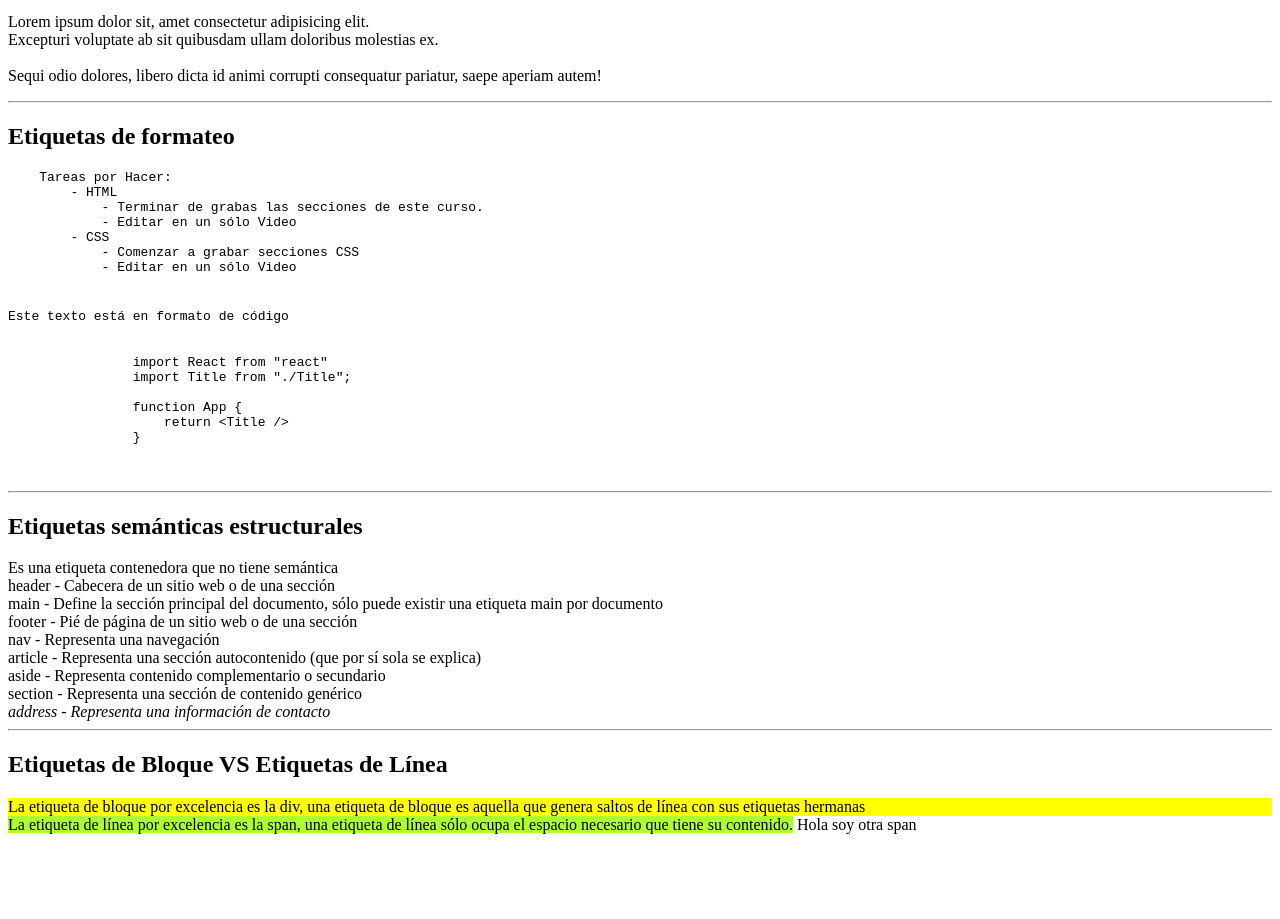
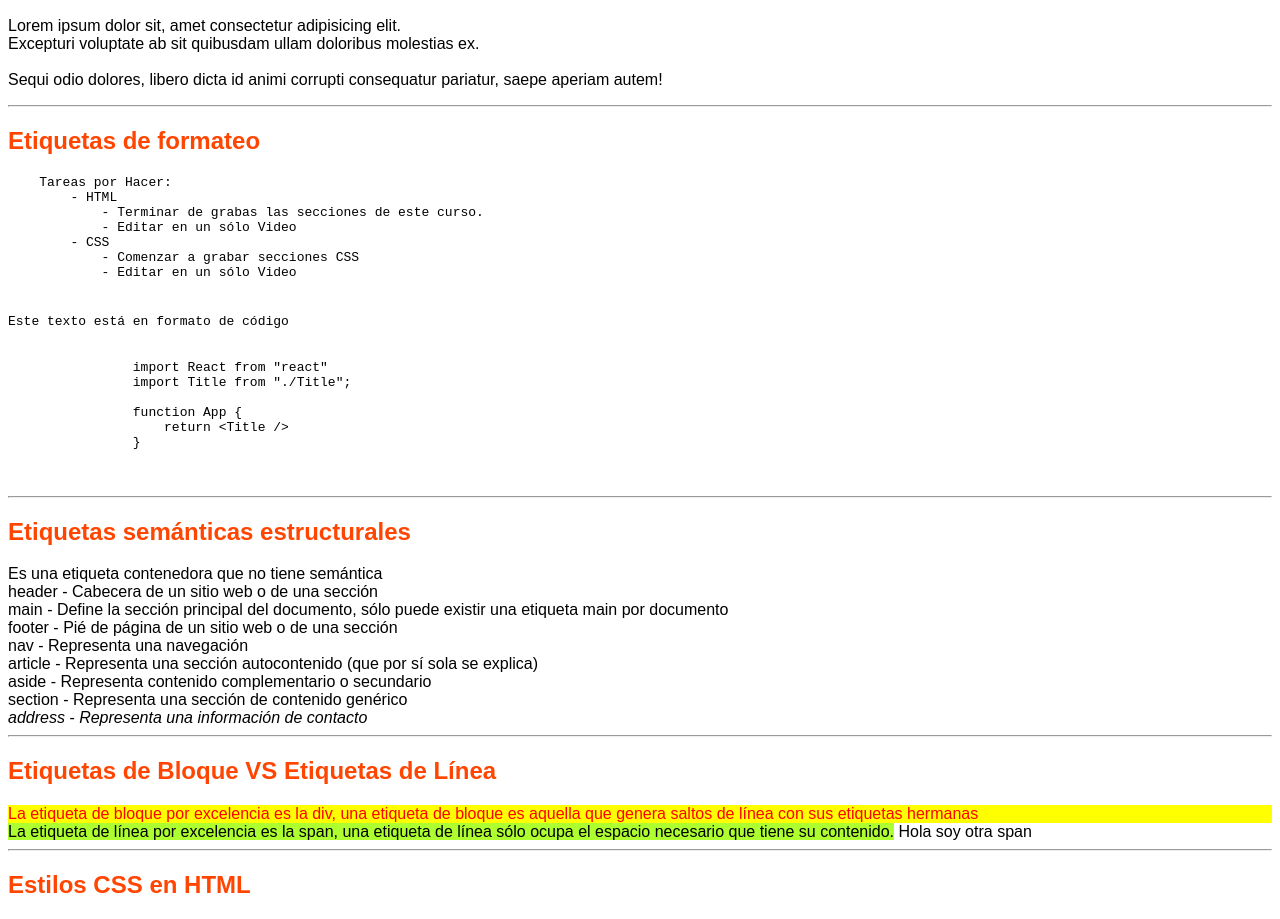
Before and after one commit to misaeladame/fundamentos-html, a plain HTML site: page index.html in a window 1280 px wide. Shown: the part 888-1807 px from the top of the page. Before the commit the page ends 1730 px from the top, so only its background shows below. Drawn offline with Linux system fonts and the light colour scheme.

Commit message:
Estilos CSS en HTML

```diff
--- /dev/null
+++ b/assets/estilos.css
@@ -0,0 +1,7 @@
+body {
+    font-family: sans-serif;
+}
+
+h1 {
+    color: navy;
+}
--- a/index.html
+++ b/index.html
@@ -9,6 +9,12 @@
     <title>Aprendiendo HTML</title>
     <!-- description - no más de 165 caracteres -->
     <meta name="description" content="En esta página estamos aprendiendo los fundamentos de HTML">
+    <style>
+        h2 {
+            color: orangered;
+        }
+    </style>
+    <link rel="stylesheet" href="assets/estilos.css">
 </head>
 
 <body>
@@ -97,11 +103,14 @@
     <address>address - Representa una información de contacto</address>
     <hr>
     <h2>Etiquetas de Bloque VS Etiquetas de Línea</h2>
-    <div style="background-color: yellow;">La etiqueta de bloque por excelencia es la div, una etiqueta de bloque es aquella que genera saltos de línea con sus etiquetas hermanas</div>
+    <div style="background-color: yellow; color: red;">La etiqueta de bloque por excelencia es la div, una etiqueta de bloque es aquella que genera saltos de línea con sus etiquetas hermanas</div>
     <span style="background-color: greenyellow;">La etiqueta de línea por excelencia es la span, una etiqueta de línea
         sólo ocupa el espacio necesario que tiene su
         contenido.</span>
-        <span>Hola soy otra span</span>
+    <span>Hola soy otra span</span>
+    <hr>
+    <h2>Estilos CSS en HTML</h2>
+
 </body>
 
 </html>
```
